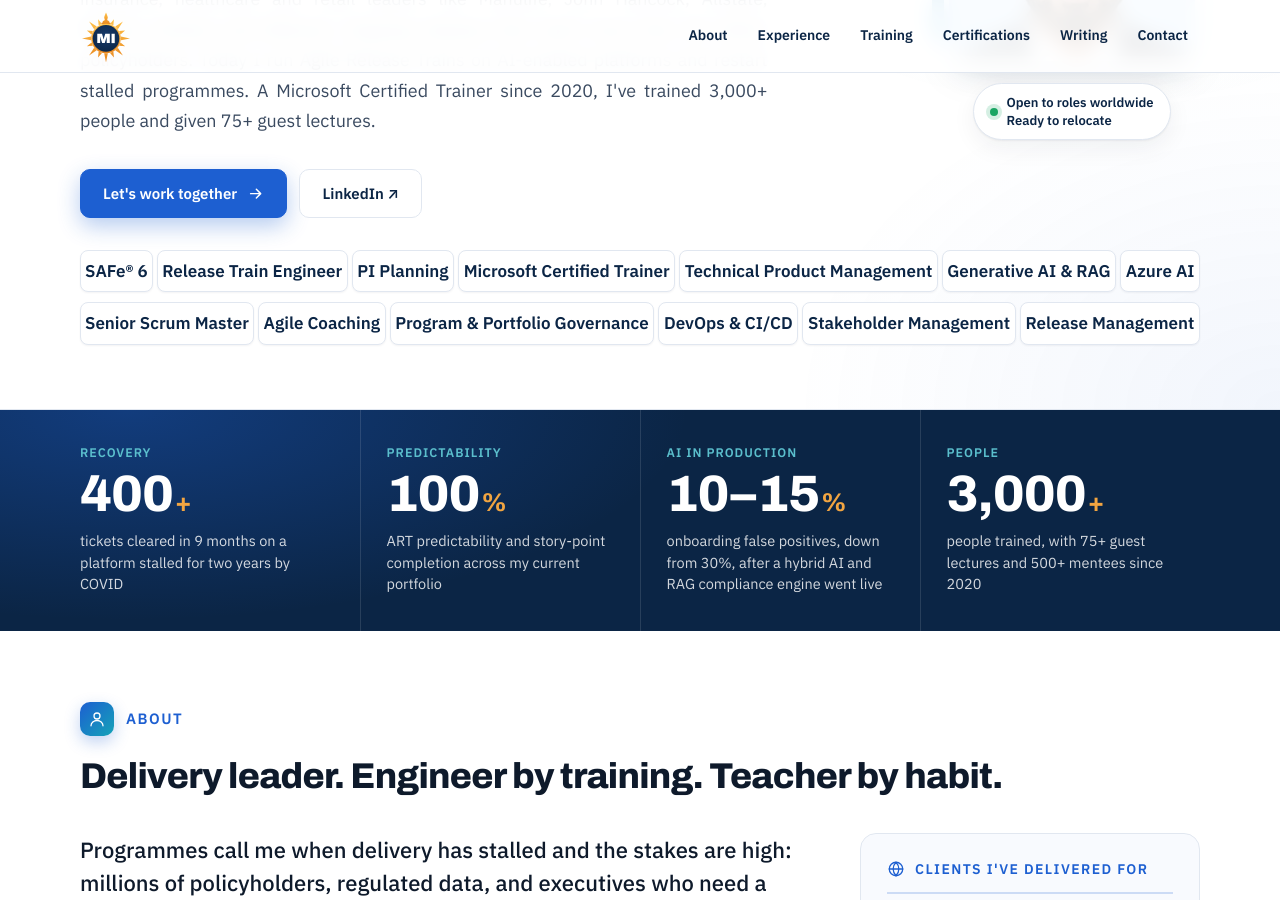
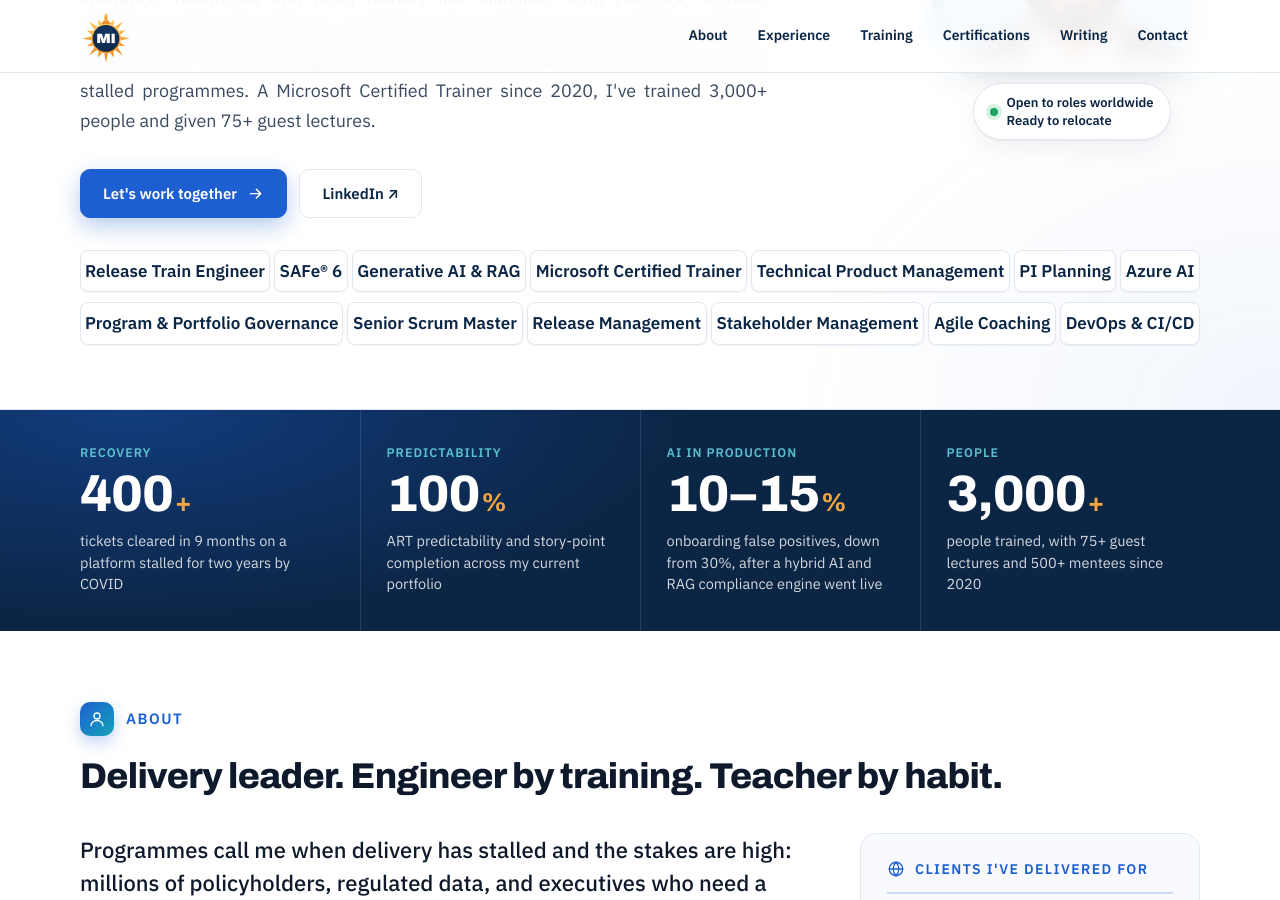
Before and after one commit to Madhan-I/Madhan-I.github.io, a Jekyll site: the page built from index.html, in a window 1280 px wide and 900 px high, scrolled down 384 px. Built offline with Jekyll 4.4.1, drawn with Linux system fonts in a browser that asks for light colours.

Commit message:
Skill boxes ordered by value within each row
Co-Authored-By: Claude Opus 5.5 <noreply@anthropic.com>
Claude-Session: https://claude.ai/code/session_01MFRrTt7LBDdX57m85KHNGp

```diff
--- a/_data/profile.yml
+++ b/_data/profile.yml
@@ -43,8 +43,8 @@ photo: "madhan-headshot-bright.jpg"
 
 # Skill boxes under the intro. Each group below is its own row on desktop.
 expertise_rows:
-  - [SAFe® 6, Release Train Engineer, PI Planning, Microsoft Certified Trainer, Technical Product Management, Generative AI & RAG, Azure AI]
-  - [Senior Scrum Master, Agile Coaching, Program & Portfolio Governance, DevOps & CI/CD, Stakeholder Management, Release Management]
+  - [Release Train Engineer, SAFe® 6, Generative AI & RAG, Microsoft Certified Trainer, Technical Product Management, PI Planning, Azure AI]
+  - [Program & Portfolio Governance, Senior Scrum Master, Release Management, Stakeholder Management, Agile Coaching, DevOps & CI/CD]
 
 # The four big numbers under the hero. Keep it to four.
 metrics:
```
